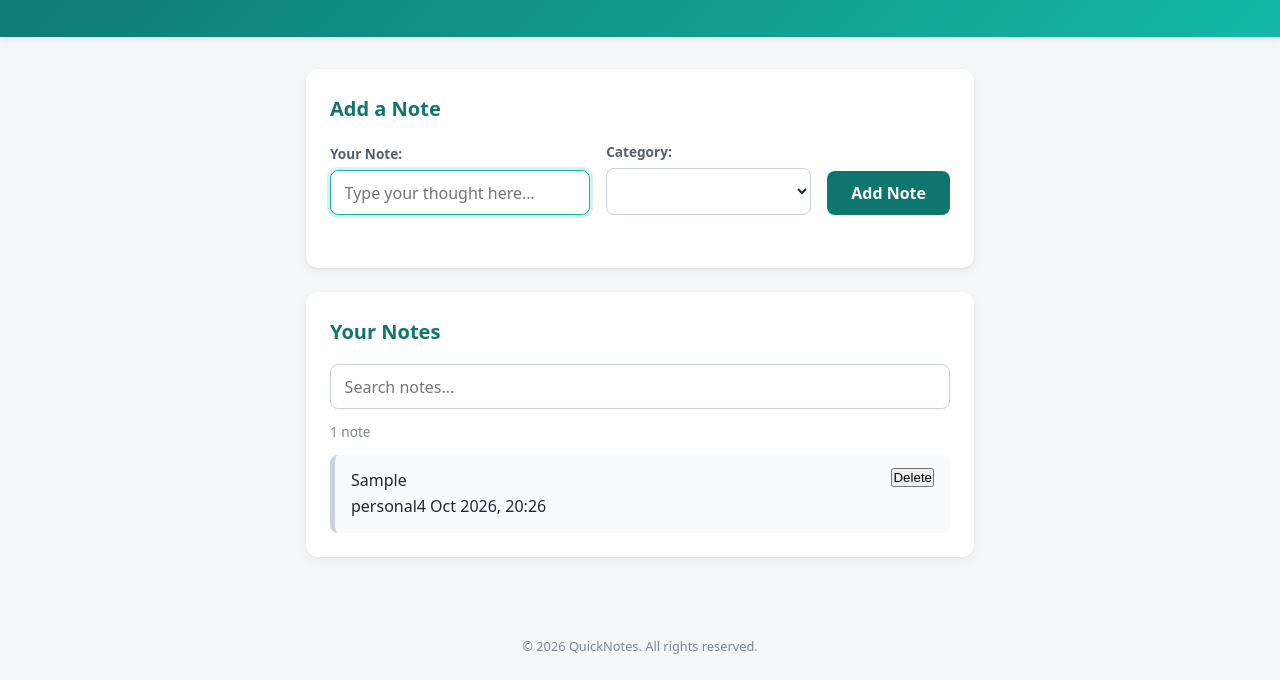
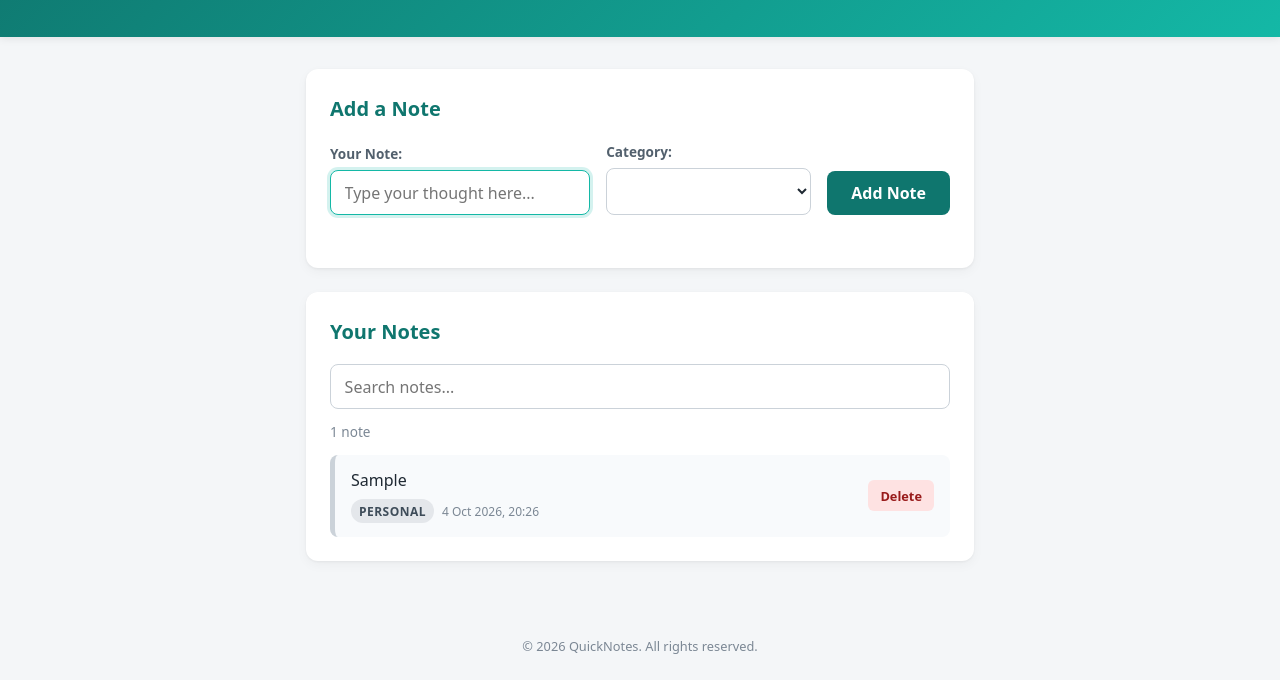
Before and after one commit to Dasi202/quicknotes-app, a plain HTML site: page index.html in a window 1280 px wide. Both pictures are taken after typing "Sample" into the empty fields and a click on the button "Add Note". Shown: the part 120-800 px from the top of the page. Drawn offline with Linux system fonts and the light colour scheme.

Commit message:
stlye addition to support new markup

```diff
--- a/styles.css
+++ b/styles.css
@@ -212,10 +212,72 @@ section h2 {
   padding: 0.85rem 1rem;
   display: flex;
   justify-content: space-between;
-  align-items: flex-start;
+  align-items: center;
   gap: 0.75rem;
 }
 
+.note-content {
+  flex: 1;
+  min-width: 0; /* allows long text to wrap instead of overflowing */
+}
+
+.note-text {
+  font-size: 1rem;
+  color: #1f2933;
+  word-wrap: break-word;
+  overflow-wrap: anywhere;
+}
+
+.note-meta {
+  display: flex;
+  align-items: center;
+  gap: 0.5rem;
+  margin-top: 0.35rem;
+  font-size: 0.75rem;
+}
+
+.note-category {
+  font-weight: 600;
+  text-transform: uppercase;
+  letter-spacing: 0.04em;
+  padding: 0.15rem 0.5rem;
+  border-radius: 999px;
+  background-color: #e4e7eb;
+  color: #3e4c59;
+}
+
+.note-date {
+  color: #7b8794;
+}
+
+/* Delete button */
+.delete-btn {
+  flex: 0 0 auto;
+  padding: 0.4rem 0.75rem;
+  font-size: 0.8rem;
+  font-weight: 600;
+  font-family: inherit;
+  color: #991b1b;
+  background-color: #fee2e2;
+  border: none;
+  border-radius: 6px;
+  cursor: pointer;
+  transition: background-color 0.2s;
+}
+
+.delete-btn:hover {
+  background-color: #fecaca;
+}
+
+/* Empty state */
+.empty-state {
+  text-align: center;
+  color: #9aa5b1;
+  font-style: italic;
+  padding: 1rem;
+  border-left-color: transparent !important;
+  background-color: transparent !important;
+}
 
 /* ============================================================
    FOOTER
```
